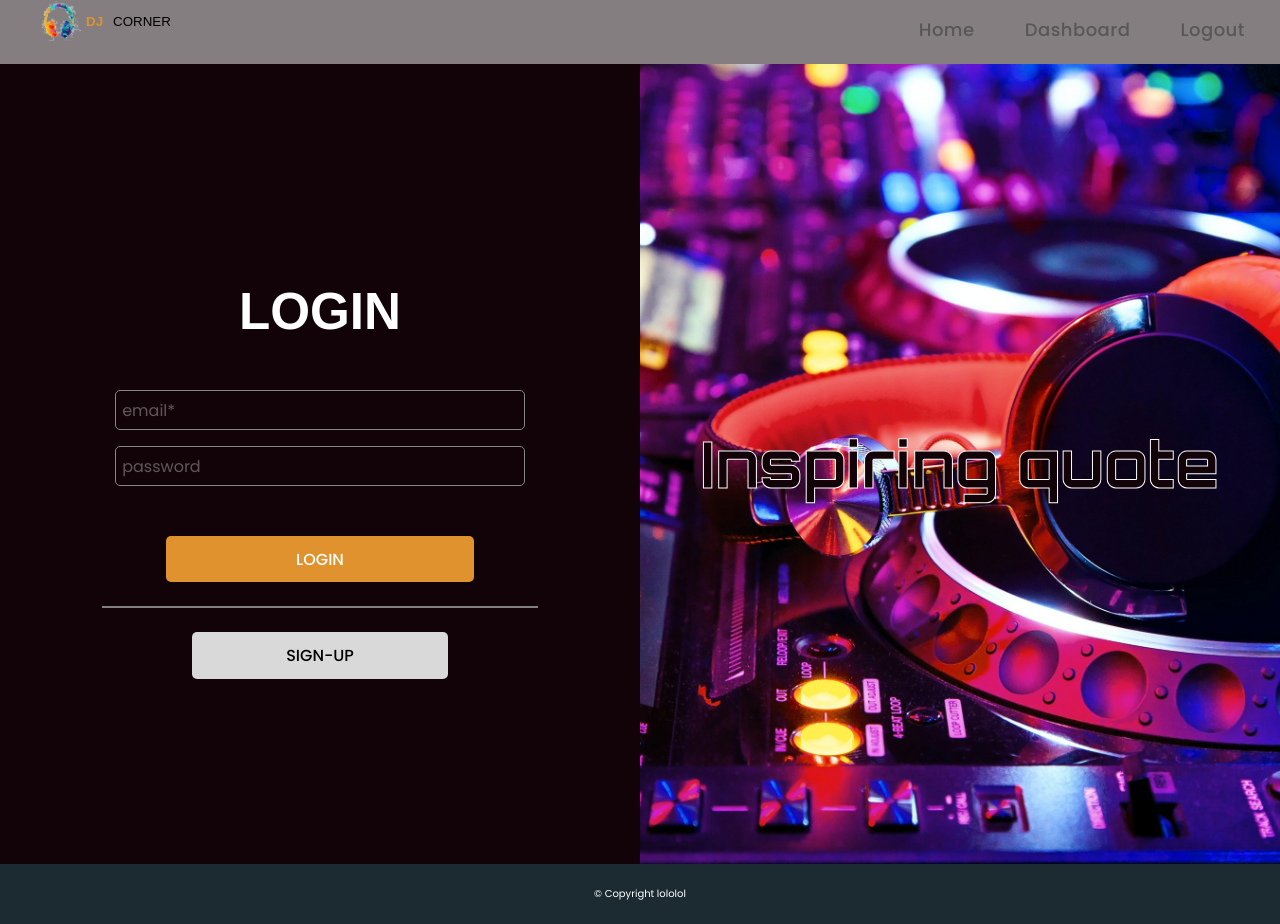
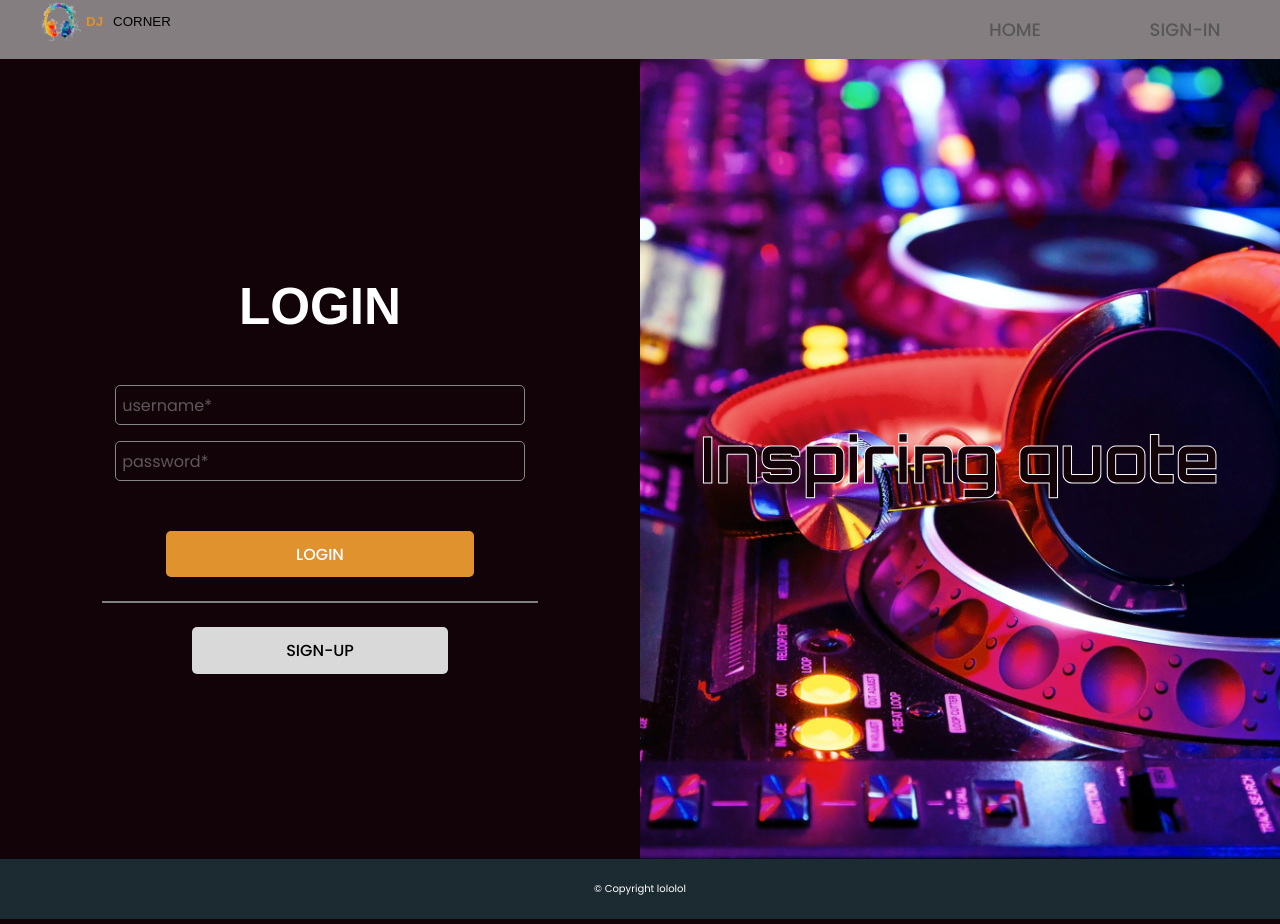
Before and after one commit to DanielSeton/Fullstack-EindopdrachtFrontend-DanielSeton, a React (Vite) app: page /login in a window 1280 px wide. Built offline with nearby package versions, Linux system fonts and the light colour scheme.

Commit message:
User registreren en login aangepast. Bug met jwtToken tijdens login

```diff
--- a/package.json
+++ b/package.json
@@ -11,6 +11,7 @@
   },
   "dependencies": {
     "axios": "^1.10.0",
+    "jwt-decode": "^4.0.0",
     "qs": "^6.14.0",
     "react": "^19.1.0",
     "react-dom": "^19.1.0",
--- a/src/assets/constant/variants.js
+++ b/src/assets/constant/variants.js
@@ -1,5 +1,6 @@
 export const variants = {
     PRIMARY: 'primary',
     SECONDARY: 'secondary',
-    INVERTED: 'inverted'
+    INVERTED: 'inverted',
+    LINK: 'link'
 };
--- a/src/components/button/Button.css
+++ b/src/components/button/Button.css
@@ -12,7 +12,7 @@
     transition: border-color 0.25s;
 }
 
-/*-----------------///Color section///---------------------*/
+/*-----------------///Variant section///---------------------*/
 
 .primary{
     background-color: var(--primary-color);
@@ -37,6 +37,34 @@
 .inverted{
     background-color: var(--inverted-color);
     color: var(--page-text-color-inverted)
+}
+
+.link {
+    background-color: transparent;
+    color: #575757;
+    border: none;
+    padding: 0;
+    font-size: 18px;
+    font-family: var(--page-text), sans-serif;
+    cursor: pointer;
+    text-decoration: none;
+    position: relative;
+}
+
+.link::after {
+    content: "";
+    display: block;
+    height: 5px;
+    width: 0;
+    background-color: var(--secondary-color);
+    transition: width 0.3s ease;
+    position: absolute;
+    bottom: -2px;
+    left: 0;
+}
+
+.link:hover::after {
+    width: 100%;
 }
 
 /*-----------------///Size section///---------------------*/
--- a/src/components/button/Button.jsx
+++ b/src/components/button/Button.jsx
@@ -10,6 +10,9 @@ function Button({type = "button", variant, clickEvent, size, label}) {
             break;
         case 'secondary':
             cssVariantClass = 'secondary';
+            break;
+        case 'link':
+            cssVariantClass = 'link';
             break;
         case 'inverted':
         default:
--- a/src/components/navigation/Navigation.css
+++ b/src/components/navigation/Navigation.css
@@ -55,26 +55,6 @@ header p{
     display: flex;
 }
 
-.navbar a{
-    font-size: 18px;
-    color: #575757;
-    letter-spacing: 0.5px;
-    font-family: var(--page-text), sans-serif;
-}
-
-.navbar a::after{
-    content: "";
-    display: block;
-    height: 5px;
-    width: 0;
-    background-color: var(--secondary-color);
-    transition: all 0.5s ease;
-}
-
-.navbar a:hover::after{
-    width: 100%;
-}
-
 .navbar div{
     align-self: flex-start;
     gap: 10px;
--- a/src/components/navigation/Navigation.jsx
+++ b/src/components/navigation/Navigation.jsx
@@ -1,10 +1,17 @@
 import './Navigation.css'
 import {NavLink, useNavigate} from "react-router-dom";
 import logo from "../../assets/img/djcorner_logo.png"
+import {useContext} from "react";
+import {AuthContext} from "../../context/AuthContext.jsx";
+import Button from "../button/Button.jsx";
+import {variants} from "../../assets/constant/variants.js";
+import {sizes} from "../../assets/constant/sizes.js";
 
 function Navigation() {
 
     const navigate = useNavigate();
+
+    const { authState, logout } = useContext(AuthContext);
 
     return (
         <nav className="navbar">
@@ -12,15 +19,71 @@ function Navigation() {
                 <button type="button" className="navbar-logo-button" onClick={() => navigate("/")}><img src={logo} alt="Company logo"/>
                     <span id="header-color-section">DJ</span>Corner</button>
             </div>
+            {console.log(authState.isAuth)}
+            {authState.isAuth ?
                 <ul>
                     <li>
-                    <NavLink to="/">Home</NavLink></li>
+                        <Button
+                            type="button"
+                            variant={variants.LINK}
+                            size={sizes.MEDIUM}
+                            label="Home"
+                            clickEvent={() => {
+                                navigate("/")
+                            }}
+                        />
+                    </li>
                     <li>
-                    <NavLink to="/dashboard">Dashboard</NavLink></li>
+                        <Button
+                            type="button"
+                            variant={variants.LINK}
+                            size={sizes.MEDIUM}
+                            label="Dashboard"
+                            onClick={() => {
+                                navigate("/dashboard")
+                            }}
+                        />
+                        <NavLink to="/dashboard">Dashboard</NavLink>
+                    </li>
                     <li>
-                    <NavLink to="/">Logout</NavLink>
+                        <Button
+                            type="button"
+                            variant={variants.LINK}
+                            size={sizes.MEDIUM}
+                            label="Logout"
+                            onClick={() => {
+                                logout();
+                                navigate("/")
+                            }}
+                        />
                     </li>
                 </ul>
+                :
+                <ul>
+                    <li>
+                        <Button
+                            type="button"
+                            variant={variants.LINK}
+                            size={sizes.MEDIUM}
+                            label="Home"
+                            clickEvent={() => {
+                                navigate("/")
+                            }}
+                        />
+                    </li>
+                    <li>
+                        <Button
+                            type="button"
+                            variant={variants.LINK}
+                            size={sizes.MEDIUM}
+                            label="Sign-in"
+                            clickEvent={() => {
+                                navigate("/login")
+                            }}
+                        />
+                    </li>
+                </ul>
+            }
         </nav>
     )
 }
--- /dev/null
+++ b/src/context/AuthContext.jsx
@@ -0,0 +1,98 @@
+import {createContext, useEffect, useState} from "react";
+import {useNavigate} from "react-router-dom";
+import { jwtDecode } from 'jwt-decode';
+import axios from "axios";
+
+export const AuthContext = createContext({})
+
+function AuthContextProvider({ children }) {
+
+    const [isAuth, toggleIsAuth] = useState( {
+        isAuth: false,
+        user: null,
+        status: 'pending',
+    } );
+    const navigate = useNavigate();
+    const [userData, setUserData] = useState({});
+    const [token, setToken] = useState({});
+
+    useEffect (() => {
+        const token = localStorage.getItem('token');
+
+        if (token) {
+            const decoded = jwtDecode(token);
+            void fetchUserData ( decoded.sub, token );
+        } else {
+            toggleIsAuth( {
+                isAuth: false,
+                user: null,
+                status: 'done',
+            } );
+        }
+    }, []);
+
+    function login( JWT ) {
+        localStorage.setItem('token', JWT);
+        const decoded = jwtDecode( JWT );
+
+        void fetchUserData ( decoded.sub, JWT, '/' );
+    }
+
+    function logout() {
+        localStorage.clear();
+        toggleIsAuth( {
+            isAuth: false,
+            user: null,
+            status: 'done',
+        });
+        console.log("We logging out");
+        navigate('/');
+    }
+
+    async function fetchUserData ( id, token, redirectUrl ) {
+        try {
+            const result = await axios.get ( `http://localhost:8080/users/${id}`, {
+                headers: {
+                    "Content-Type": "application/json",
+                    Authorization: `Bearer ${token}`,
+                },
+            } );
+            toggleIsAuth( {
+                ...isAuth,
+                isAuth: true,
+                user: {
+                    username: result.data.username,
+                    email: result.data.email,
+                    id: result.data.id,
+                    role: result.data.role,
+                },
+                status: 'done',
+            } );
+
+            if ( redirectUrl ) {
+                navigate(redirectUrl);
+            }
+        } catch (e) {
+            console.error(e);
+            toggleIsAuth( {
+                isAuth: false,
+                user: null,
+                status: 'done',
+            });
+        }
+    }
+
+    const contextData = {
+        authState: isAuth,
+        login,
+        logout
+    }
+
+    return (
+        <AuthContext.Provider value={ contextData }>
+            { isAuth.status === 'done' ? children : <p>Loading...</p>}
+        </AuthContext.Provider>
+    );
+}
+
+export default AuthContextProvider;
--- a/src/index.css
+++ b/src/index.css
@@ -65,6 +65,10 @@ a {
 a:hover {
   color: #535bf2;
 }
+.error {
+  color: var(--error-color);
+  font-family: var(--page-text), sans-serif;
+}
 
 
 .page-wrapper {
--- a/src/pages/login/Login.jsx
+++ b/src/pages/login/Login.jsx
@@ -2,33 +2,37 @@ import './Login.css'
 import Button from "../../components/button/Button.jsx";
 import PageDivider from "../../components/pagedivider/PageDivider.jsx";
 import InputField from "../../components/input-field/InputField.jsx";
-import {useState} from "react";
+import {useContext, useState} from "react";
 import {useNavigate} from "react-router-dom";
 
 import {variants} from "../../assets/constant/variants.js";
 import {sizes} from "../../assets/constant/sizes.js";
+import {AuthContext} from "../../context/AuthContext.jsx";
+import axios from "axios";
 
 
 function Login() {
 
-    const [loginFormState, setLoginFormState] = useState({
-        email: '',
-        password: '',
-    });
+    const [username, setUsername] = useState("");
+    const [password, setPassword] = useState("");
+    const [error, toggleError] = useState(false);
+    const { login } = useContext(AuthContext);
 
-    const navigate = useNavigate();
+    async function handleSubmit(e) {
+        e.preventDefault();
+        toggleError(false);
 
-    function handleChange(e) {
-        setLoginFormState({
-            ...loginFormState,
-            [e.target.name]: e.target.value,
-        })
-    }
+        try {
+            const result = await axios.post("http://localhost:8080/auth", {
+                username: username,
+                password: password,
+            });
+            console.log(result);
 
-    function handleSubmit(e) {
-        e.preventDefault();
-
-        console.log({...loginFormState});
+        } catch (e) {
+            console.error(e);
+            toggleError(true);
+        }
     }
 
     return (
@@ -38,22 +42,20 @@ function Login() {
                         <h1>LOGIN</h1>
                         <form onSubmit={(handleSubmit)}>
                             <InputField
-                                name="email"
-                                id="email"
-                                inputType="email"
-                                placeholder="email*"
+                                name="username"
+                                id="username"
+                                inputType="text"
+                                placeholder="username*"
                                 size={sizes.MEDIUM}
-                                inputValue={loginFormState.email}
-                                changeEvent={handleChange}
+                                changeEvent={(e) => setUsername(e.target.value)}
                                 isRequired={true}/>
                             <InputField
                                 name="password"
                                 id="password"
-                                inputType="text"
-                                placeholder="password"
+                                inputType="password"
+                                placeholder="password*"
                                 size={sizes.MEDIUM}
-                                inputValue={loginFormState.password}
-                                changeEvent={handleChange}
+                                changeEvent={(e) => setPassword(e.target.value)}
                                 isRequired={true}/>
                             <br/>
                             <Button
--- a/src/pages/signup/Signup.jsx
+++ b/src/pages/signup/Signup.jsx
@@ -4,28 +4,39 @@ import Button from "../../components/button/Button.jsx";
 import {variants} from "../../assets/constant/variants.js";
 import {sizes} from "../../assets/constant/sizes.js";
 import InputField from "../../components/input-field/InputField.jsx";
-import {NavLink} from "react-router-dom";
+import {NavLink, useNavigate} from "react-router-dom";
 import {useState} from "react";
+import axios from "axios";
 
 function Signup() {
 
-    const [signupFormState, setSignupFormState] = useState({
-        username: '',
-        email: '',
-        password: '',
-    });
+    const [email, setEmail] = useState("");
+    const [username, setUsername] = useState("");
+    const [password, setPassword] = useState("");
 
-    function handleChange(e) {
-        setSignupFormState({
-            ...signupFormState,
-            [e.target.name]: e.target.value,
-        })
-    }
+    const [error, toggleError] = useState(false);
+    const [loading, toggleLoading] = useState(false);
+    const navigate = useNavigate();
 
-    function handleSubmit(e) {
+
+    async function handleSubmit(e) {
         e.preventDefault();
+        toggleError(false);
+        toggleLoading(true);
 
-        console.log({...signupFormState});
+        try {
+            await axios.post("http://localhost:8080/users", {
+                email: email,
+                password: password,
+                username: username,
+            });
+            navigate('/login');
+        } catch (e) {
+            console.error(e);
+            toggleError(true);
+        }
+
+        toggleLoading(false);
     }
 
     return (
@@ -40,8 +51,7 @@ function Signup() {
                                 inputType="text"
                                 placeholder="name*"
                                 size={sizes.MEDIUM}
-                                inputValue={signupFormState.username}
-                                changeEvent={handleChange}
+                                changeEvent={(e) => setUsername(e.target.value)}
                                 isRequired={true}/>
                             <br/>
                             <InputField
@@ -50,24 +60,25 @@ function Signup() {
                                 inputType="email"
                                 placeholder="email*"
                                 size={sizes.MEDIUM}
-                                inputValue={signupFormState.email}
-                                changeEvent={handleChange}
+                                changeEvent={(e) => setEmail(e.target.value)}
                                 isRequired={true}/>
                             <InputField
                                 name="password"
                                 id="password"
-                                type="text"
+                                type="password"
                                 placeholder="password*"
                                 size={sizes.MEDIUM}
-                                inputValue={signupFormState.password}
-                                changeEvent={handleChange}
+                                changeEvent={(e) => setPassword(e.target.value)}
                                 isRequired={true}/>
                             <PageDivider />
+                            {error && <p className="error">An error has occurred, please try again</p>}
                             <Button
                                 type="submit"
                                 variant={variants.PRIMARY}
                                 size={sizes.LARGE}
-                                label="REGISTER"/>
+                                label="REGISTER"
+                                disable={loading}
+                            />
                         </form>
                         <NavLink to="/login">Already have an account?</NavLink>
                     </div>
```
Also changed, not shown: src/main.jsx (+5 -2 lines), 1 other file (tests, documents, lock files or other folders). Lines whose indentation alone changed are shown as unchanged.
